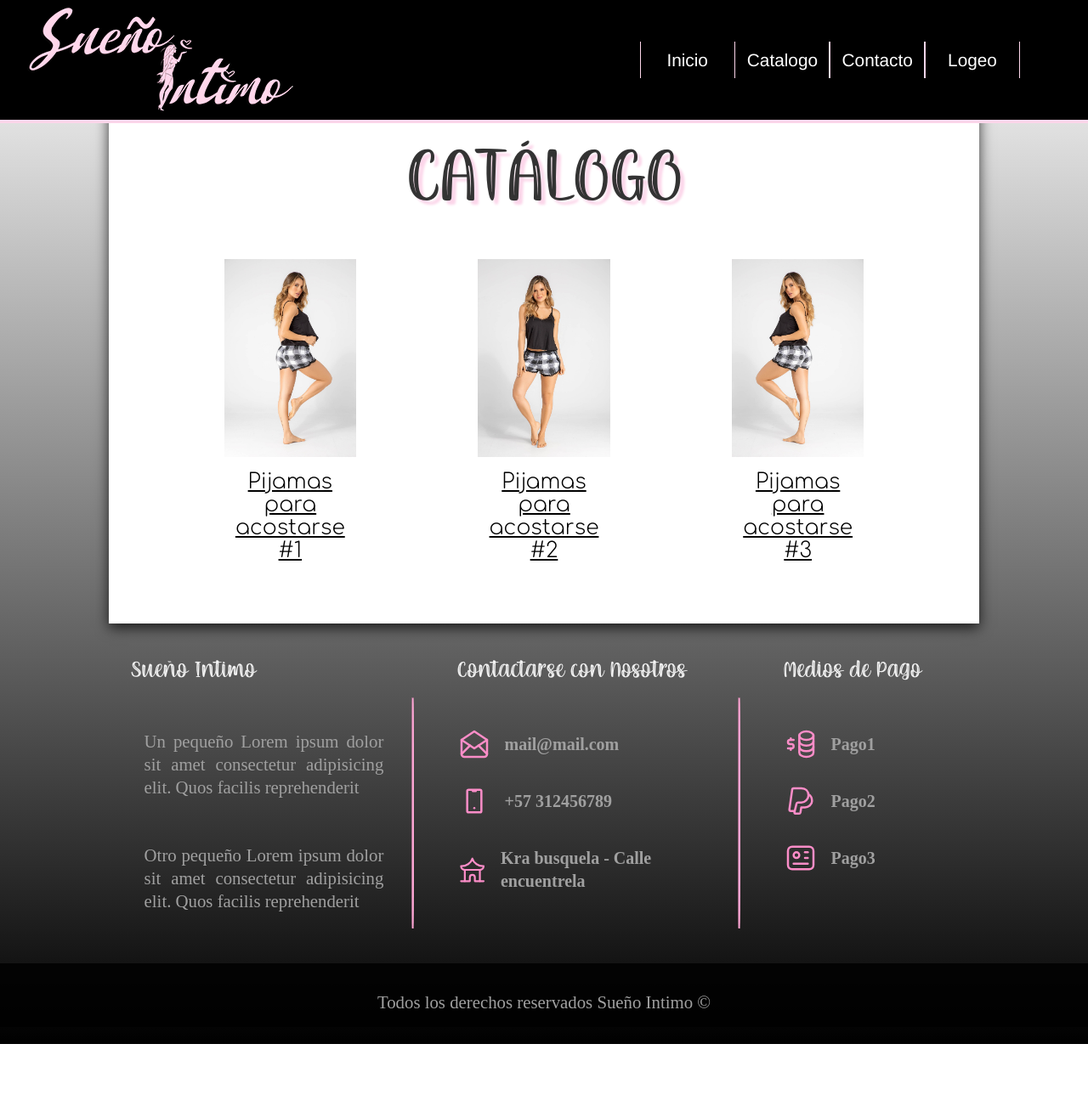
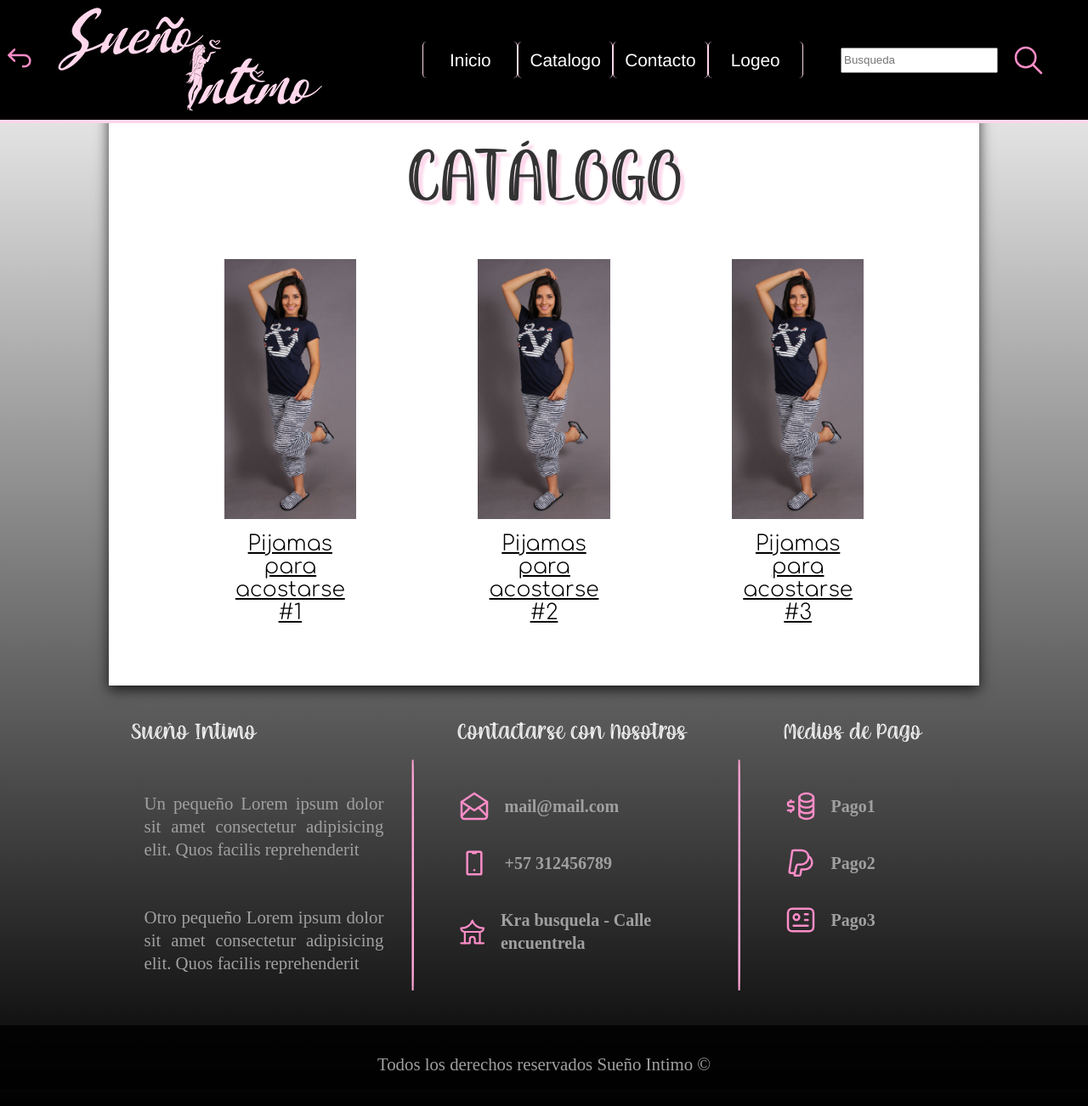
Before and after one commit to AndresDVD/SuenoIntimo-WEB, a PHP site: page /html/cat1.html in a window 1280 px wide. Shown: the whole page at 85% size. Before the commit the page ends 1229 px from the top, so only its background shows below. Run offline with PHP 8.4, Linux system fonts and the light colour scheme.

Commit message:
commitArboleda

```diff
--- a/css/catStyle.css
+++ b/css/catStyle.css
@@ -37,6 +37,11 @@ body {
     background-image: linear-gradient(to bottom, white 0%, black 100%);
 }
 
+.logo-back{
+    display: flex;
+    flex-direction: row;
+    align-items: center;
+}
 .cabecera {
     background: black 90%;
     color: white;
@@ -50,9 +55,7 @@ body {
     border-bottom: var(--primario) 4px solid;
 }
 
-.cabecera img {
-    margin-left: 2rem;
-}
+
 
 .navegar-cabecera {
     display: flex;
@@ -72,6 +75,15 @@ body {
     transition: all 0.2s linear;
     border-left: var(--primario) 1px solid;
     border-right: var(--primario) 1px solid;
+    border-radius: 5px;
+
+}
+/*es importante que logo-back a este definida despues de cabecera a*/
+.logo-back a {
+    margin-right: 16px;
+    padding: 5px 8px 0 8px;
+    border: none;
+    width: auto;
 }
 
 .cabecera a:hover {
@@ -89,9 +106,25 @@ body {
     color: white;
     display: none;
 }
+.menu-icono:hover {
+    background-color: var(--secundario);
+    border-radius: 5px;
+
+}
 
 #navegar {
-    padding-right: 5rem;
+    padding-left: 8rem;
+}
+
+.busqueda{
+    padding-right: 50px;
+    display: flex;
+    align-items: center;
+
+}
+.busqueda input{
+    margin-right: 1rem;
+    height: 30px;
 }
 
 .contenedor {
@@ -170,6 +203,12 @@ body {
     box-shadow: 0px 5px 15px 0px rgba(0, 0, 0, 0.75);
 }
 
+@media only screen and (max-width: 1386px) {
+    #navegar {
+        padding-left: 5rem;
+    }
+}
+
 @media only screen and (max-width: 1180px) {
     .cabecera a {
         color: white;
--- a/html/cat1.html
+++ b/html/cat1.html
@@ -16,14 +16,30 @@
         <div class="cabecera">
             <span class="menu-icono">Menú</span>
             <div class="navegar-cabecera">
-                <img src="../imgs/Sueño Intimo 2 (Transparente).png">
+                <div class="logo-back">
+                    <a href="../index.html">
+                        <svg xmlns="http://www.w3.org/2000/svg" class="flecha_volver" width="40" height="40" viewBox="0 0 24 24" stroke-width="1.5" stroke="#fc8dc8" fill="none" stroke-linecap="round" stroke-linejoin="round">
+                        <path stroke="none" d="M0 0h24v24H0z" fill="none"/>
+                        <path d="M9 13l-4 -4l4 -4m-4 4h11a4 4 0 0 1 0 8h-1" />
+                      </svg>
+                    </a>
+                      <img src="../imgs/Sueño Intimo 2 (Transparente).png">
+                </div>
                 <div class="cab">
                     <nav id="navegar">
-                        <a href="#nosot1" id="btninicio">Inicio</a>
+                        <a href="../index.html" id="btninicio">Inicio</a>
                         <a href="#servic" id="btnclien">Catalogo</a>
                         <a href="#contac2" id="btncontac">Contacto</a>
                         <a href="../SuenoIntimo-WEB/php/login.php" id="btnlog">Logeo</a>
                     </nav>
+                </div>
+                <div class="busqueda">
+                    <input type="text" placeholder="Busqueda" name="barra_buscar" id="id_barra_buscar">
+                    <svg xmlns="http://www.w3.org/2000/svg" class="icono_buscar" width="40" height="40" viewBox="0 0 24 24" stroke-width="1.5" stroke="#fc8dc8" fill="none" stroke-linecap="round" stroke-linejoin="round">
+                        <path stroke="none" d="M0 0h24v24H0z" fill="none"/>
+                        <circle cx="10" cy="10" r="7" />
+                        <line x1="21" y1="21" x2="15" y2="15" />
+                      </svg>
                 </div>
             </div>
         </div>
@@ -33,15 +49,15 @@
         <h2>CATÁLOGO</h2>
         <div class="servicios">
             <section class="servicio">
-                <img src="../imgs/ej_cat1.jpg" alt="">
+                <img src="../imgs/pijama-3.jpg" alt="">
                 <a href="html/cat1.html">Pijamas para acostarse #1</a>
             </section>
             <section class="servicio">
-                <img src="../imgs/ej_cat2.jpg" alt="">
+                <img src="../imgs/pijama-3.jpg" alt="">
                 <a href="html/cat2.html">Pijamas para acostarse #2</a>
             </section>
             <section class="servicio">
-                <img src="../imgs/ej_cat3.jpg" alt="">
+                <img src="../imgs/pijama-3.jpg" alt="">
                 <a href="html/cat3.html">Pijamas para acostarse #3</a>
             </section>
         </div>
```
Also changed, not shown: other parts of css/catStyle.css (+69 -0 lines), css/style.css (+49 -4 lines), html/cat2.html (+21 -5 lines), html/cat3.html (+21 -5 lines), index.html (+9 -1 lines), imgs/pijama-3.jpg (added), imgs/pijama-4.jpg (added), imgs/pijama-5.jpg (added).
